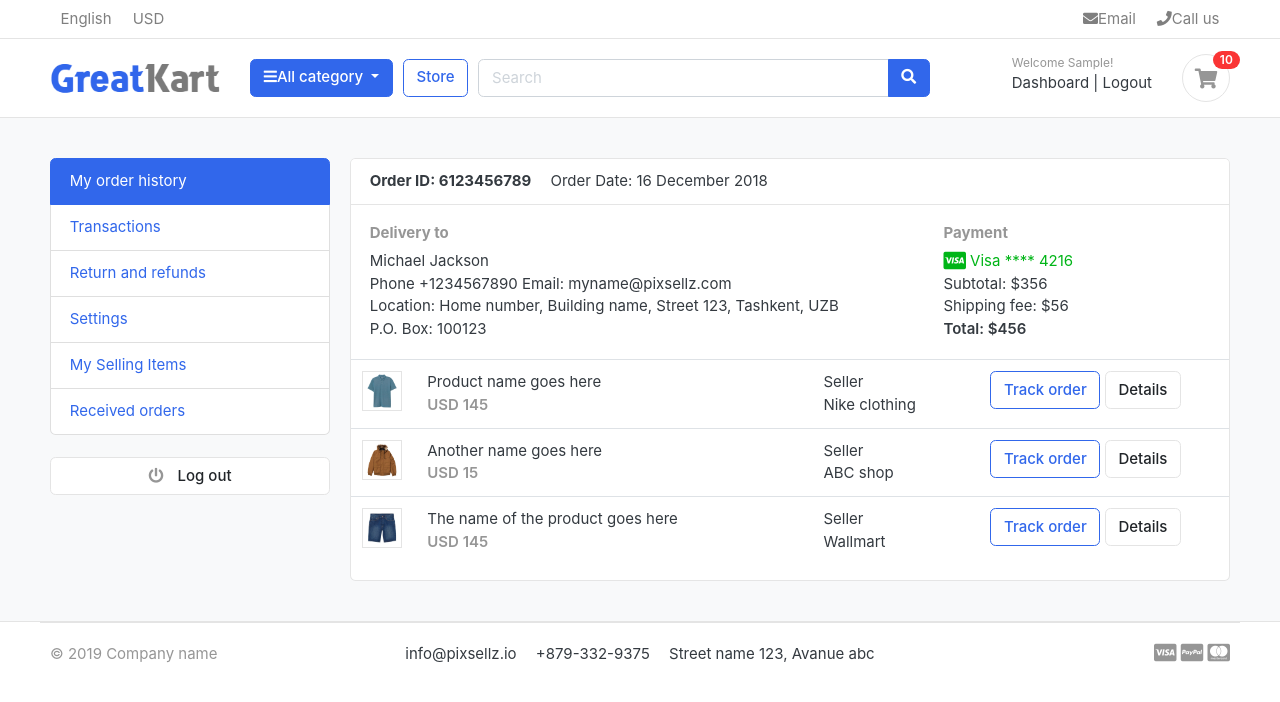
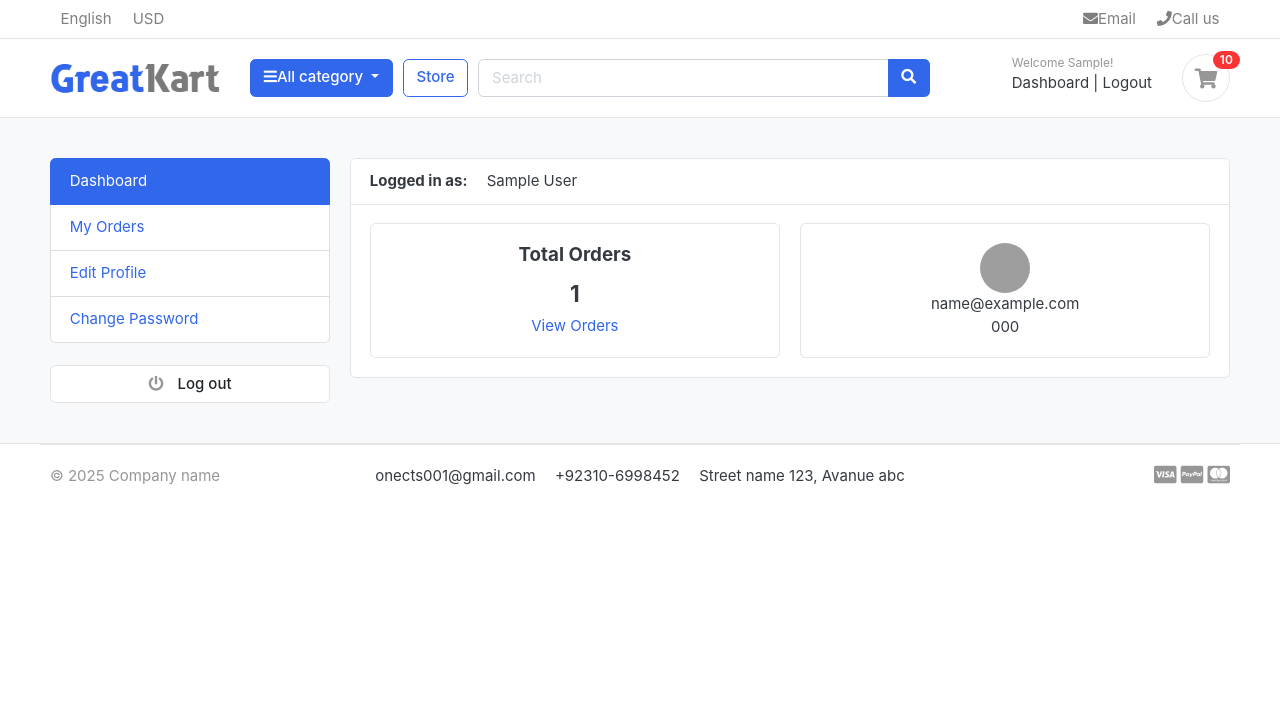
Before and after one commit to abrarhassan7809/greatkart_django, a Django app: page /accounts/ in a window 1280 px wide. Shown: the top 702 px of the page. Run offline with Django 5.2, Linux system fonts and the light colour scheme; a user stored in the database is signed in; tables that the repository leaves empty hold one stand-in row (values such as "Sample post"); some libraries are stand-ins or nearby versions; some web fonts are replaced; grey boxes are pictures that could not be loaded.

Commit message:
add user profile functionality and minor changes

```diff
--- a/accounts/models.py
+++ b/accounts/models.py
@@ -1,5 +1,7 @@
 from django.db import models
 from django.contrib.auth.models import AbstractBaseUser, BaseUserManager
+from django.db.models import OneToOneField
+
 
 # Create your models here.
 class MyAccountManager(BaseUserManager):
@@ -36,7 +38,7 @@ class Account(AbstractBaseUser):
     last_name = models.CharField(max_length=50)
     username = models.CharField(max_length=50, unique=True)
     email = models.EmailField(max_length=100, unique=True)
-    phone_number = models.CharField(max_length=50, unique=True, blank=True, null=True)
+    phone_number = models.CharField(max_length=50, blank=True, null=True)
 
     # required
     date_joined = models.DateTimeField(auto_now_add=True)
@@ -62,3 +64,18 @@ class Account(AbstractBaseUser):
 
     def has_module_perms(self, app_label):
         return True
+
+class UserProfile(models.Model):
+    user = OneToOneField(Account, on_delete=models.CASCADE)
+    address_line_1 = models.CharField(blank=True, max_length=100)
+    address_line_2 = models.CharField(blank=True, max_length=100)
+    profile_picture = models.ImageField(blank=True, upload_to='profile_pics')
+    city = models.CharField(blank=True, max_length=20)
+    state = models.CharField(blank=True, max_length=20)
+    country = models.CharField(blank=True, max_length=20)
+
+    def __str__(self):
+        return self.user.first_name
+
+    def full_address(self):
+        return f"{self.address_line_1} {self.address_line_2}"
--- a/accounts/urls.py
+++ b/accounts/urls.py
@@ -13,4 +13,8 @@ urlpatterns = [
     path('forgot_password/', views.forgot_password, name='forgot_password'),
     path('reset_password_validation/<uidb64>/<token>/', views.reset_password_validation, name='reset_password_validation'),
     path('reset_password/', views.reset_password, name='reset_password'),
+
+    path('my_orders/', views.my_orders, name='my_orders'),
+    path('edit_profile/', views.edit_profile, name='edit_profile'),
+    path('change_password/', views.change_password, name='change_password'),
 ]
--- a/accounts/views.py
+++ b/accounts/views.py
@@ -1,19 +1,18 @@
-import requests
 from django.contrib import messages, auth
 from django.contrib.auth.decorators import login_required
 from django.contrib.auth.tokens import default_token_generator
 from django.core.mail import EmailMessage
-from django.http import HttpResponse
-from django.shortcuts import render, redirect
+from django.shortcuts import render, redirect, get_object_or_404
 from django.template.loader import render_to_string
 from django.utils.encoding import force_bytes
 from django.utils.http import urlsafe_base64_encode, urlsafe_base64_decode
 from django.contrib.sites.shortcuts import get_current_site
-
 from carts.models import Cart, CartItem
-from .forms import RegistrationForm
+from orders.models import Order
+from .forms import RegistrationForm, UserForm, UserProfileForm
 from carts.views import _cart_id
-from .models import Account
+from .models import Account, UserProfile
+import requests
 
 
 # Create your views here.
@@ -31,6 +30,13 @@ def register(request):
             user = Account.objects.create_user(
                 first_name=first_name, last_name=last_name, email=email, username=username, password=password)
             user.phone_number = phone_number
+            user.save()
+
+            # create user profile
+            profile = UserProfile()
+            profile.user_id = user.id
+            profile.profile_picture = 'default/default-user.jpg'
+            profile.save()
 
             # user activation
             current_site =  get_current_site(request)
@@ -46,7 +52,6 @@ def register(request):
             send_email = EmailMessage(mail_subject, message, to=[to_email])
 
             send_email.send()
-            user.save()
 
             # messages.success(request, 'Account successfully created.')
 
@@ -143,7 +148,11 @@ def activate(request, uidb64, token):
 
 @login_required(login_url='login')
 def dashboard(request):
-    return render(request, 'accounts/dashboard.html')
+    orders = Order.objects.order_by('-created_at').filter(user_id=request.user.id, is_ordered=True)
+    orders_count = orders.count()
+    context = {'orders_count': orders_count}
+
+    return render(request, 'accounts/dashboard.html', context)
 
 def forgot_password(request):
     if request.method == 'POST':
@@ -208,3 +217,65 @@ def reset_password(request):
             return redirect('reset_password')
 
     return render(request, 'accounts/reset_password.html')
+
+
+@login_required(login_url='login')
+def my_orders(request):
+    orders = Order.objects.filter(user=request.user, is_ordered=True).order_by('-created_at')
+    context = {'orders': orders}
+    return render(request, 'accounts/my_orders.html', context)
+
+
+@login_required(login_url='login')
+def edit_profile(request):
+    userprofile = get_object_or_404(UserProfile, user=request.user)
+    if request.method == 'POST':
+        user_form = UserForm(request.POST, instance=request.user)
+        profile_form = UserProfileForm(request.POST, request.FILES, instance=userprofile)
+
+        if user_form.is_valid() and profile_form.is_valid():
+            user_form.save()
+            profile_form.save()
+            messages.success(request, 'Profile updated successfully')
+            return redirect('edit_profile')
+
+    else:
+        user_form = UserForm(instance=request.user)
+        profile_form = UserProfileForm(instance=userprofile)
+
+    context = {
+        "user_form": user_form,
+        "profile_form": profile_form,
+        "userprofile": userprofile
+    }
+
+    return render(request, 'accounts/edit_profile.html', context)
+
+
+@login_required(login_url='login')
+def change_password(request):
+    if request.method == 'POST':
+        current_password = request.POST['current_password']
+        new_password = request.POST['new_password']
+        confirm_password = request.POST['confirm_password']
+
+        user = Account.objects.get(username__exact=request.user.username)
+        if new_password == confirm_password:
+            success = user.check_password(current_password)
+            if success:
+                user.set_password(new_password)
+                user.save()
+
+                # auth.Logout(request)
+
+                messages.success(request, 'Password changed successfully')
+                return redirect('change_password')
+
+            else:
+                messages.error(request, 'Please enter valid current password.')
+                return redirect('change_password')
+        else:
+            messages.error(request, 'Passwords do not match.')
+            return redirect('change_password')
+
+    return render(request, 'accounts/change_password.html')
--- a/templates/accounts/dashboard.html
+++ b/templates/accounts/dashboard.html
@@ -8,86 +8,35 @@
 
 	<div class="container">
 		<div class="row">
-			<aside class="col-md-3">
-				<ul class="list-group">
-					<a class="list-group-item active" href="#"> My order history </a>
-					<a class="list-group-item" href="#"> Transactions </a>
-					<a class="list-group-item" href="#"> Return and refunds </a>
-					<a class="list-group-item" href="#">Settings </a>
-					<a class="list-group-item" href="#"> My Selling Items </a>
-					<a class="list-group-item" href="#"> Received orders </a>
-				</ul>
-				<br>
-				<a class="btn btn-light btn-block" href="{% url 'logout' %}">
-					<i class="fa fa-power-off"></i> <span class="text">Log out</span>
-				</a>
-			</aside>
-
+			{% include 'includes/dashboard_sidebar.html' %}
 			<main class="col-md-9">
 				<article class="card">
 					<header class="card-header">
-						<strong class="d-inline-block mr-3">Order ID: 6123456789</strong>
-						<span>Order Date: 16 December 2018</span>
+						<strong class="d-inline-block mr-3">Logged in as:</strong>
+						<span>{{ user.full_name }}</span>
 					</header>
 					<div class="card-body">
 						<div class="row">
-							<div class="col-md-8">
-								<h6 class="text-muted">Delivery to</h6>
-								<p>Michael Jackson <br>
-								Phone +1234567890 Email: myname@pixsellz.com <br>
-								Location: Home number, Building name, Street 123,  Tashkent, UZB <br>
-								P.O. Box: 100123
-								</p>
+							<div class="col-md-6">
+								<div class="card" style="text-align: center;">
+									<div class="card-body">
+										<h5 class="card-title">Total Orders</h5>
+										<h4>{{ orders_count }}</h4>
+										<a href="">View Orders</a>
+									</div>
+								</div>
 							</div>
-							<div class="col-md-4">
-								<h6 class="text-muted">Payment</h6>
-								<span class="text-success">
-									<i class="fab fa-lg fa-cc-visa"></i>
-									Visa  **** 4216
-								</span>
-								<p>Subtotal: $356 <br>
-								 Shipping fee:  $56 <br>
-								 <span class="b">Total:  $456 </span>
-								</p>
+
+							<div class="col-md-6">
+								<div class="card" style="text-align: center;">
+									<div class="card-body">
+										<img src="https://www.shutterstock.com/image-photo/cute-girl-taking-selfie-dating-260nw-2293477149.jpg" alt="User Profile Picture" height="50" width="50" style="border-radius: 50%;">
+										<p class="mb-0">{{ user.email }}</p>
+										<p>{% if user.phone_number %}{{user.phone_number}}{% else %}0000-0000000{% endif %}</p>
+									</div>
+								</div>
 							</div>
-						</div> <!-- row.// -->
-					</div> <!-- card-body .// -->
-					<div class="table-responsive">
-						<table class="table table-hover">
-							<tr>
-								<td width="65">
-									<img src="../images/items/1.jpg" class="img-xs border">
-								</td>
-								<td>
-									<p class="title mb-0">Product name goes here </p>
-									<var class="price text-muted">USD 145</var>
-								</td>
-								<td> Seller <br> Nike clothing </td>
-								<td width="250"> <a href="#" class="btn btn-outline-primary">Track order</a> <a href="#" class="btn btn-light"> Details </a> </td>
-							</tr>
-							<tr>
-								<td>
-									<img src="../images/items/2.jpg" class="img-xs border">
-								</td>
-								<td>
-									<p class="title mb-0">Another name goes here </p>
-									<var class="price text-muted">USD 15</var>
-								</td>
-								<td> Seller <br> ABC shop </td>
-								<td> <a href="#" class="btn btn-outline-primary">Track order</a> <a href="#" class="btn btn-light"> Details </a> </td>
-							</tr>
-							<tr>
-								<td>
-									<img src="../images/items/3.jpg" class="img-xs border">
-								</td>
-								<td>
-									<p class="title mb-0">The name of the product  goes here </p>
-									<var class="price text-muted">USD 145</var>
-								</td>
-								<td> Seller <br> Wallmart </td>
-								<td> <a href="#" class="btn btn-outline-primary">Track order</a> <a href="#" class="btn btn-light"> Details </a> </td>
-							</tr>
-						</table>
+						</div>
 					</div>
 				</article>
 			</main>
--- /dev/null
+++ b/templates/includes/dashboard_sidebar.html
@@ -0,0 +1,13 @@
+
+<aside class="col-md-3">
+    <ul class="list-group">
+        <a class="list-group-item {% if '/accounts/' == request.path %}active{% endif %}" href="{% url 'dashboard' %}"> Dashboard </a>
+        <a class="list-group-item {% if '/my_orders/' in request.path %}active{% endif %}" href="{% url 'my_orders' %}"> My Orders </a>
+        <a class="list-group-item {% if '/edit_profile/' in request.path %}active{% endif %}" href="{% url 'edit_profile' %}"> Edit Profile </a>
+        <a class="list-group-item {% if '/change_password/' in request.path %}active{% endif %}" href="{% url 'change_password' %}"> Change Password </a>
+    </ul>
+    <br>
+    <a class="btn btn-light btn-block" href="{% url 'logout' %}">
+        <i class="fa fa-power-off"></i> <span class="text">Log out</span>
+    </a>
+</aside>
--- a/templates/includes/footer.html
+++ b/templates/includes/footer.html
@@ -4,11 +4,11 @@
     <div class="container">
         <section class="footer-bottom border-top row">
             <div class="col-md-2">
-                <p class="text-muted"> &copy 2019 Company name </p>
+                <p class="text-muted"> &copy 2025 Company name </p>
             </div>
             <div class="col-md-8 text-md-center">
-                <span  class="px-2">info@pixsellz.io</span>
-                <span  class="px-2">+879-332-9375</span>
+                <span  class="px-2">onects001@gmail.com</span>
+                <span  class="px-2">+92310-6998452</span>
                 <span  class="px-2">Street name 123, Avanue abc</span>
             </div>
             <div class="col-md-2 text-md-right text-muted">
```
Also changed, not shown: accounts/admin.py (+19 -1 lines), accounts/forms.py (+22 -1 lines), templates/accounts/change_password.html (added, +46 -0 lines), templates/accounts/edit_profile.html (added, +99 -0 lines), templates/accounts/my_orders.html (added, +53 -0 lines), accounts/migrations/0003_userprofile.py (added), accounts/migrations/0004_alter_account_phone_number.py (added), media/default/default-user.jpg (added), media/profile_pics/abrar-selfy.jpeg (added), media/profile_pics/one_code_logo.png (added).
